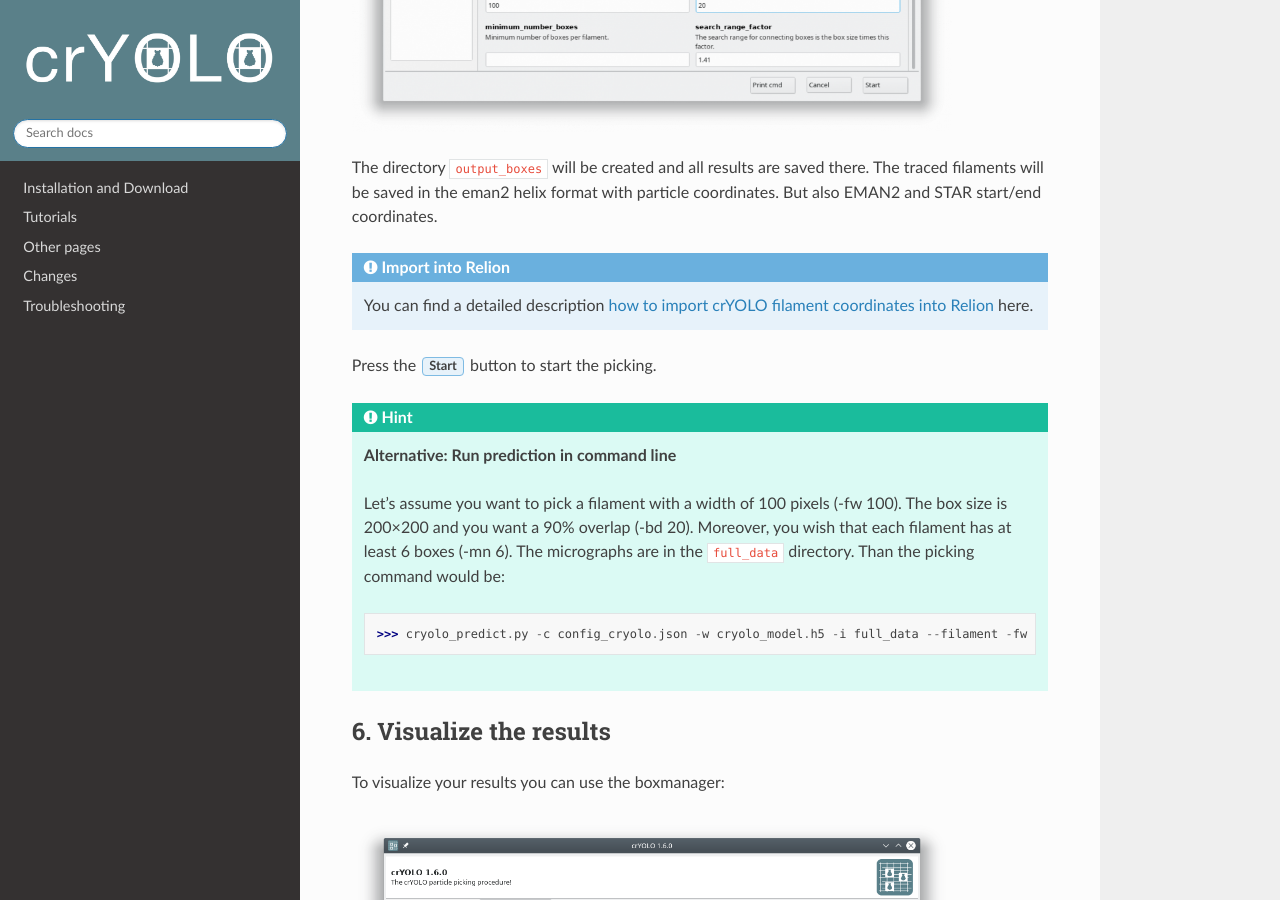
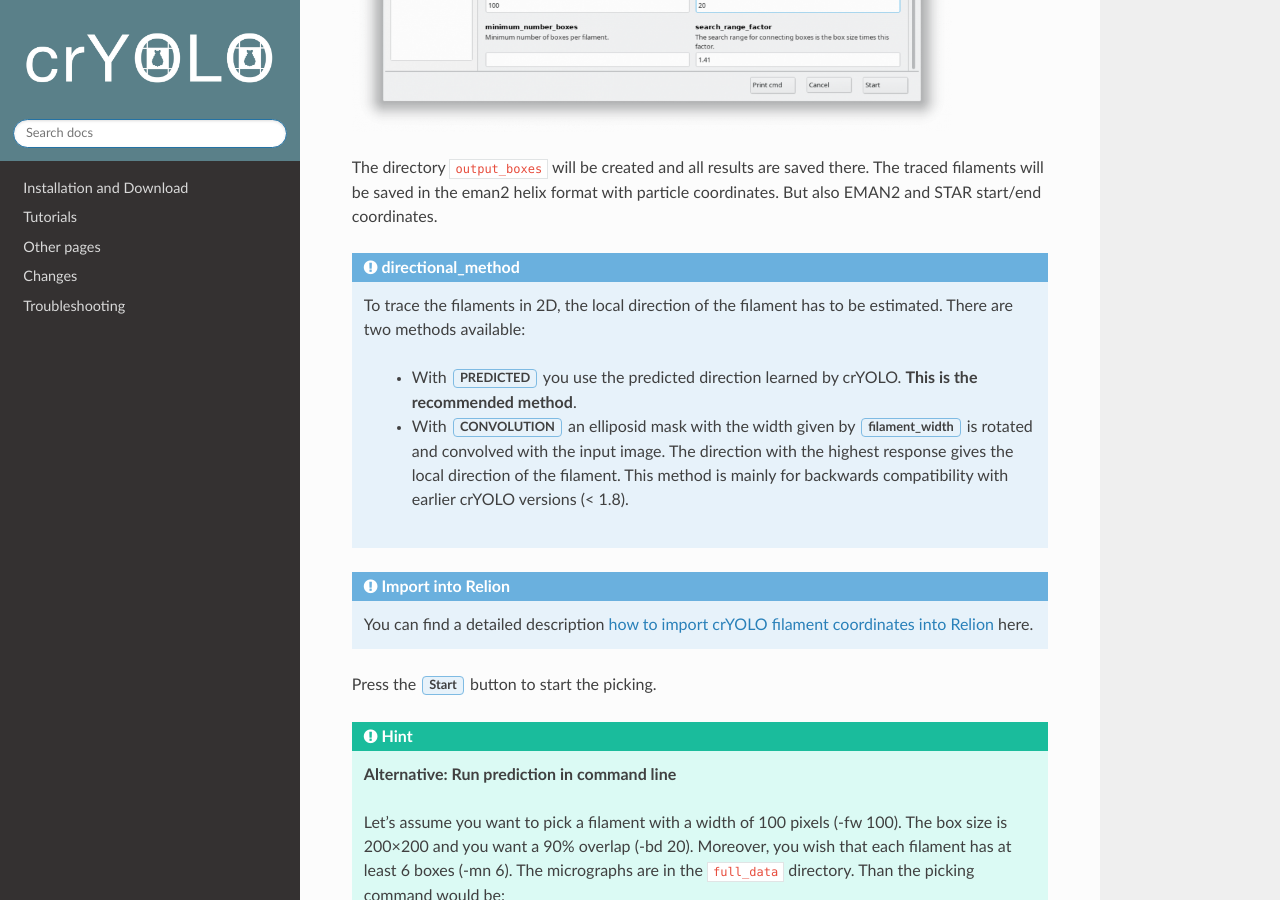
Before and after one commit to MPI-Dortmund/cryolo, a Sphinx documentation site: the page built from source/tutorials/tut03_filaments_scratch.rst, in a window 1280 px wide and 900 px high, scrolled down 9190 px. Built offline with Sphinx 7.4.7 and the Read the Docs theme 2.0.0, drawn with Linux system fonts in a browser that asks for light colours.

Commit message:
add and integrate new text module

```diff
--- /dev/null
+++ b/source/tutorials/text_modules/prediction_filament_directional_method.rst
@@ -0,0 +1,8 @@
+.. admonition:: directional_method
+
+    To trace the filaments in 2D, the local direction of the filament has to be estimated.
+    There are two methods available:
+
+        * With :guilabel:`PREDICTED` you use the predicted direction learned by crYOLO. **This is the recommended method**.
+
+        * With :guilabel:`CONVOLUTION` an elliposid mask with the width given by :guilabel:`filament_width` is rotated and convolved with the input image. The direction with the highest response gives the local direction of the filament. This method is mainly for backwards compatibility with earlier crYOLO versions (< 1.8).
--- a/source/tutorials/tut03_filaments_scratch.rst
+++ b/source/tutorials/tut03_filaments_scratch.rst
@@ -54,6 +54,8 @@ using a box size if 200):
 The directory :file:`output_boxes` will be created and all results are saved there. The traced
 filaments will be saved in the eman2 helix format with particle coordinates. But also EMAN2 and STAR start/end coordinates.
 
+.. include:: text_modules/prediction_filament_directional_method.rst
+
 .. admonition:: Import into Relion
 
     You can find a detailed description :ref:`how to import crYOLO filament coordinates into Relion <import-filaments-label>` here.
```
Also changed, not shown: source/tutorials/tut06_tomo_filament.rst (+1 -8 lines).
